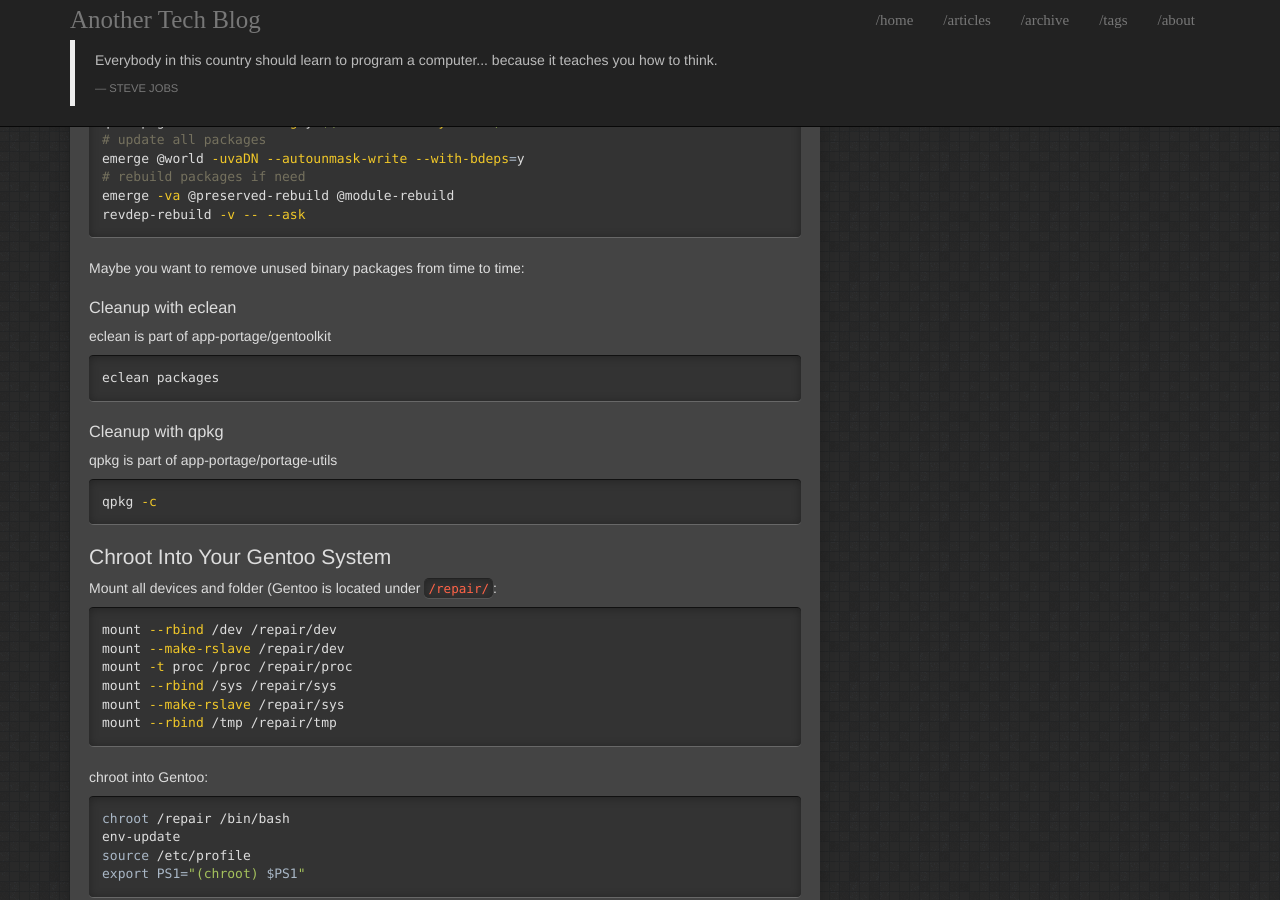
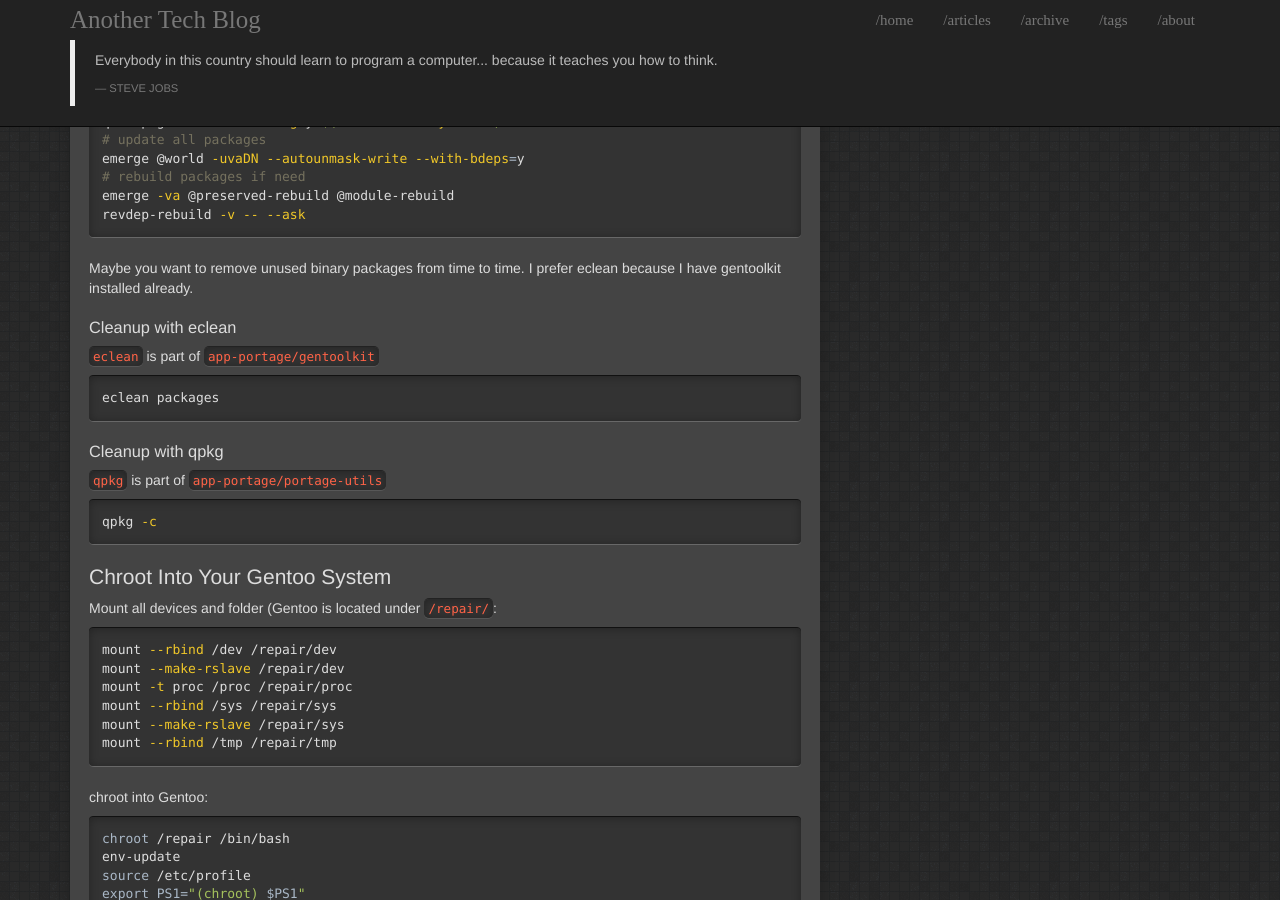
Before and after one commit to davidmainzer/davidmainzer.github.io, a Jekyll site: the page built from _articles/Gentoo_Linux.md, in a window 1280 px wide and 900 px high, scrolled down 1459 px. Built offline with Jekyll 4.4.1, drawn with Linux system fonts in a browser that asks for light colours; nearby versions of some CDN libraries; the table of contents is made by our own code.

Commit message:
Update Gentoo_Linux.md
highlight code

```diff
--- a/_articles/Gentoo_Linux.md
+++ b/_articles/Gentoo_Linux.md
@@ -61,16 +61,16 @@ emerge -va @preserved-rebuild @module-rebuild
 revdep-rebuild -v -- --ask
 {% endhighlight bash %}
 
-Maybe you want to remove unused binary packages from time to time:
+Maybe you want to remove unused binary packages from time to time. I prefer eclean because I have gentoolkit installed already.
 
 ### Cleanup with eclean
-eclean is part of app-portage/gentoolkit
+`eclean` is part of `app-portage/gentoolkit`
 {% highlight bash %}
 eclean packages
 {% endhighlight bash %}
 
 ### Cleanup with qpkg
-qpkg is part of app-portage/portage-utils
+`qpkg` is part of `app-portage/portage-utils`
 {% highlight bash %}
 qpkg -c
 {% endhighlight bash %}
```
